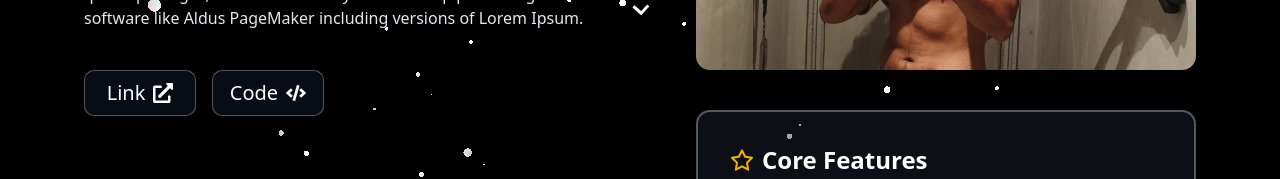
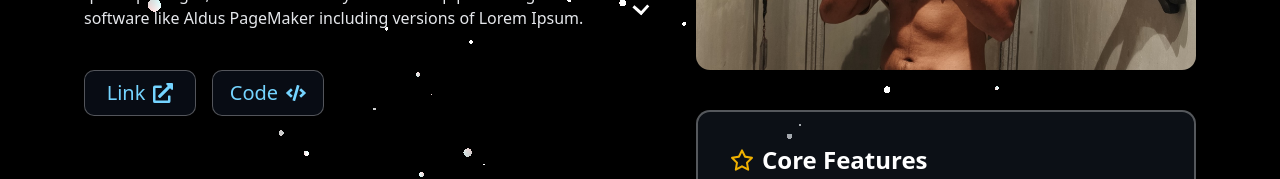
Before and after one commit to jhumer-apus/portfolio, a Next.js app: page /projects/1 in a window 1280 px wide. Shown: the part 410-589 px from the top of the page. Built offline with nearby package versions, Linux system fonts and the light colour scheme.

Commit message:
update color

```diff
--- a/components/contents/portfolio/project/ProjectDetails.tsx
+++ b/components/contents/portfolio/project/ProjectDetails.tsx
@@ -16,7 +16,7 @@ export default function ProjectDetails({ project }:Props) {
                 <p className="text-gray-200">{project?.description}</p>
             </div>
 
-            <div className="flex items-center mt-10 gap-4 text-xl">
+            <div className="flex items-center mt-10 gap-4 text-xl text-sky-300">
                 <button
                     onClick={() => ""}
                     className="cursor-target hover:bg-gray-600/50 bg-gray-900/50 py-2 flex items-center gap-2 rounded-lg justify-center w-28 border border-white/30"
```
